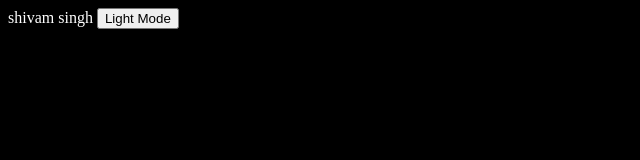
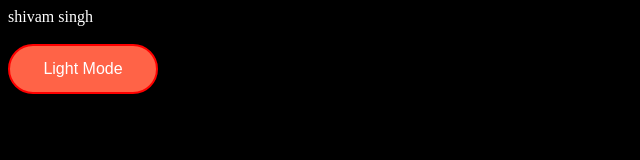
Before and after one commit to shivamsinghcse/javascript_darkmode, a plain HTML site: page index.html in a window 1280 px wide. Both pictures are taken after a click on the button "Dark mode". Shown: the whole page, without its empty margins (0-640 px from the left). Drawn offline with Linux system fonts and the light colour scheme.

Commit message:
adding style and script file

```diff
--- a/index.html
+++ b/index.html
@@ -4,27 +4,15 @@
     <meta charset="UTF-8">
     <meta http-equiv="X-UA-Compatible" content="IE=edge">
     <meta name="viewport" content="width=device-width, initial-scale=1.0">
+    <link rel="stylesheet" href="style.css">
     <title>Document</title>
 </head>
 <body id="shiva">
     <div >
         shivam singh
+    </div>
+        <br>
         <button id="darkmode" onclick="darkmode()">Dark mode</button>
-    </div>
-    <script>
-        let abc = document.getElementById("shiva");
-        function darkmode(){
-            abc.style.color='white';
-            abc.style.backgroundColor= 'black';
-            document.getElementById('darkmode').innerHTML = 'Light Mode';
-            document.getElementById('darkmode').onclick=lightMode;
-        }
-        function lightMode(){
-            abc.style.color='black';
-            abc.style.backgroundColor= 'white';
-            document.getElementById('darkmode').innerHTML = 'DarkMode';
-            document.getElementById('darkmode').onclick=darkmode;
-        }
-    </script>
+    <script src="script.js"></script>
 </body>
 </html>
--- /dev/null
+++ b/script.js
@@ -0,0 +1,13 @@
+let abc = document.getElementById("shiva");
+        function darkmode(){
+            abc.style.color='white';
+            abc.style.backgroundColor= 'black';
+            document.getElementById('darkmode').innerHTML = 'Light Mode';
+            document.getElementById('darkmode').onclick=lightMode;
+        }
+        function lightMode(){
+            abc.style.color='black';
+            abc.style.backgroundColor= 'white';
+            document.getElementById('darkmode').innerHTML = 'DarkMode';
+            document.getElementById('darkmode').onclick=darkmode;
+        }
--- /dev/null
+++ b/style.css
@@ -0,0 +1,9 @@
+#darkmode{
+    background-color: tomato;
+    color: white;
+    height: 50px;
+    width: 150px;
+    border-radius: 30px;
+    border: 2px solid red;
+    font-size: 2ch;
+}
```
